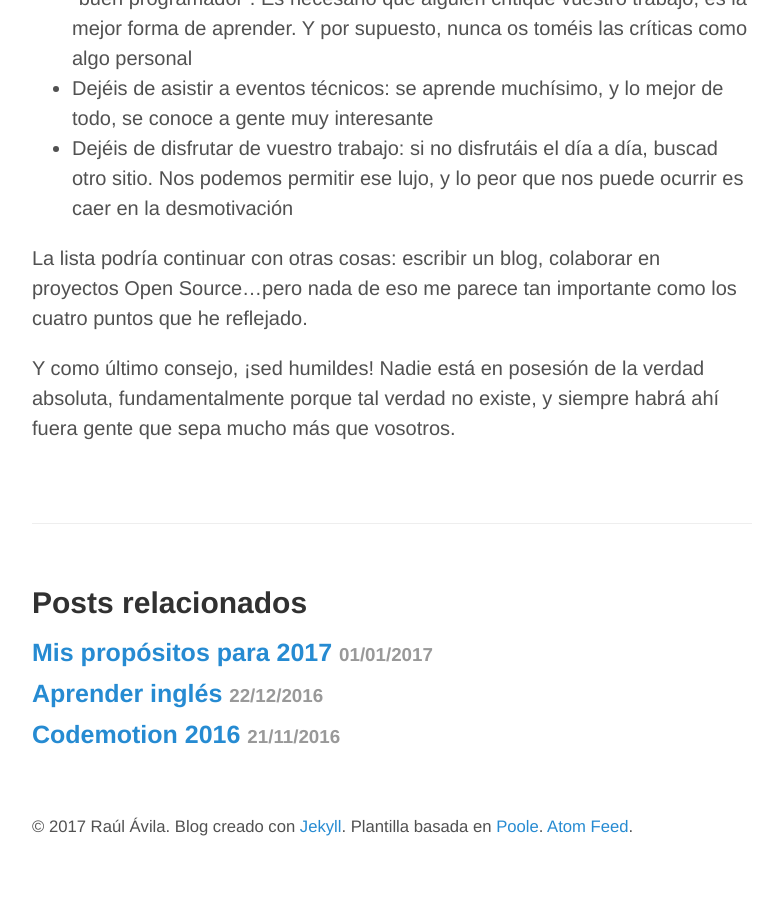
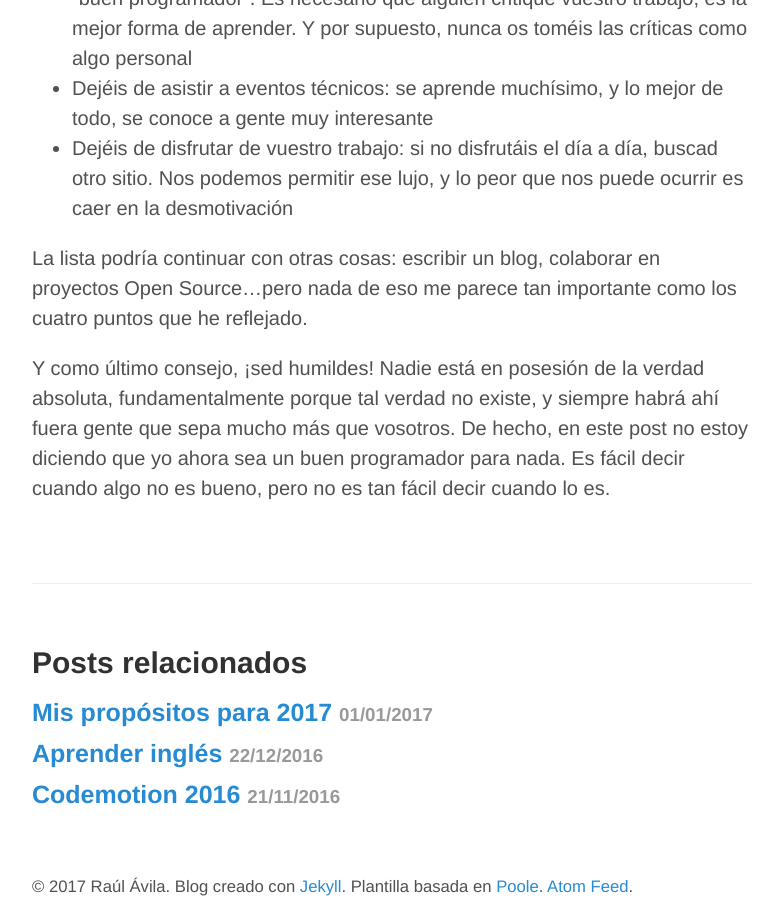
Before and after one commit to raulavila/blog-source-code, a Jekyll site: the page built from _posts/2017-01-09-you-fui-un-mal-programador.md, in a window 1280 px wide and 900 px high, scrolled down 1798 px. Shown: the whole window, without its empty margins (248-1027 px from the left). Built offline with Jekyll 4.4.1, drawn with Linux system fonts in a browser that asks for light colours; comment, search, counter and statistics services are not loaded; before the commit the page ends 2638 px from its top, so only the background shows below that.

Commit message:
Finalizado post

```diff
--- a/_posts/2017-01-09-you-fui-un-mal-programador.md
+++ b/_posts/2017-01-09-you-fui-un-mal-programador.md
@@ -28,4 +28,4 @@ Si escribo este post es únicamente para que un potencial lector que se esté in
 
 La lista podría continuar con otras cosas: escribir un blog, colaborar en proyectos Open Source...pero nada de eso me parece tan importante como los cuatro puntos que he reflejado.
 
-Y como último consejo, ¡sed humildes! Nadie está en posesión de la verdad absoluta, fundamentalmente porque tal verdad no existe, y siempre habrá ahí fuera gente que sepa mucho más que vosotros.
+Y como último consejo, ¡sed humildes! Nadie está en posesión de la verdad absoluta, fundamentalmente porque tal verdad no existe, y siempre habrá ahí fuera gente que sepa mucho más que vosotros. De hecho, en este post no estoy diciendo que yo ahora sea un buen programador para nada. Es fácil decir cuando algo no es bueno, pero no es tan fácil decir cuando lo es.
```
